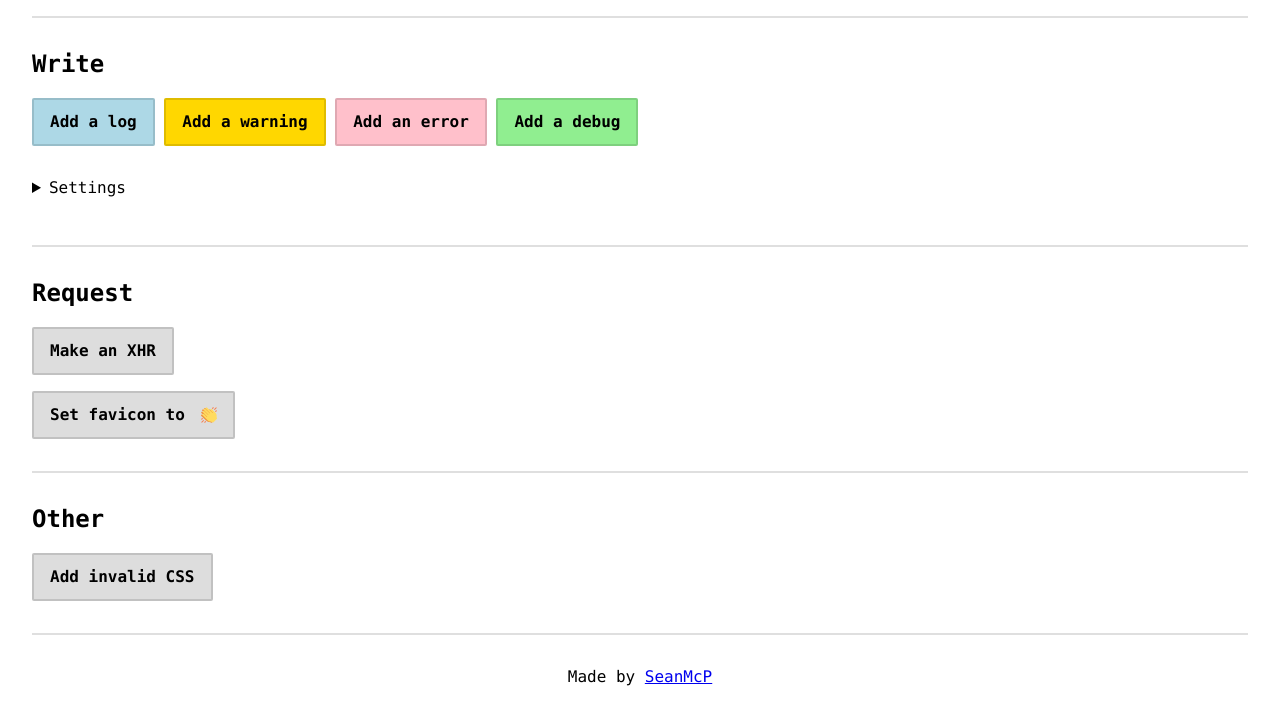
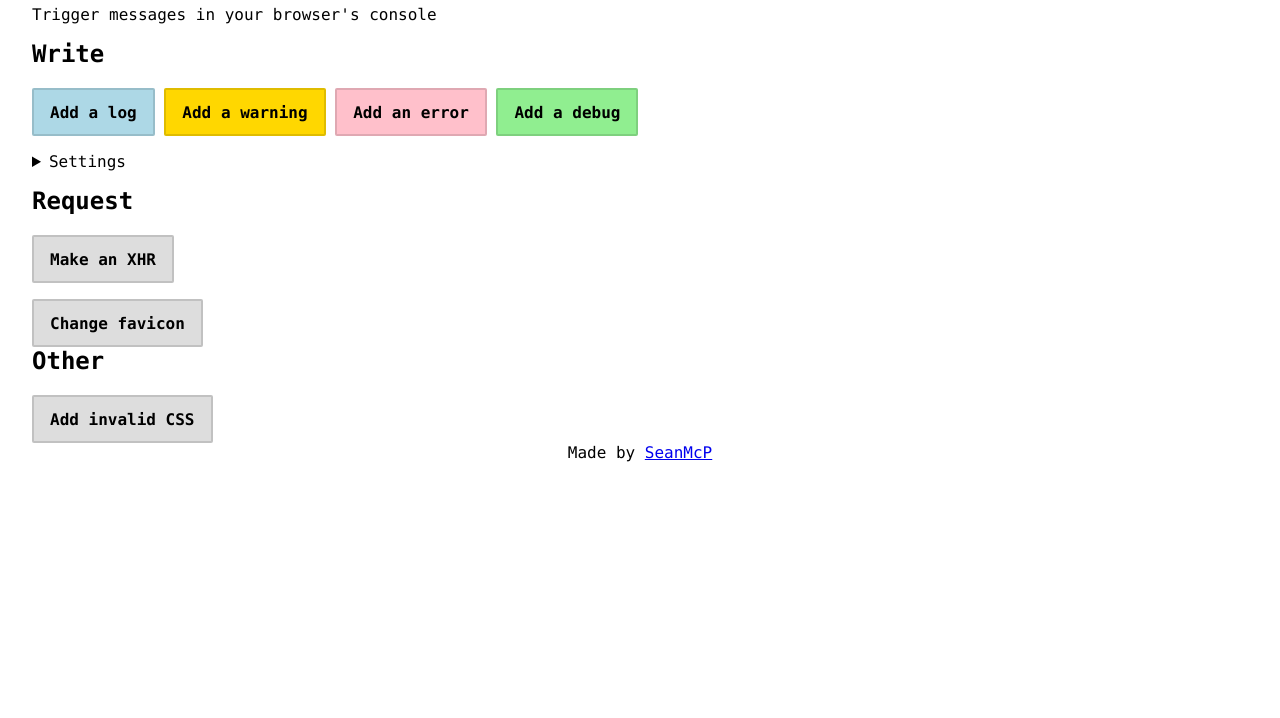
Before and after one commit to SeanMcP/console-mixer, a plain HTML site: page index.html in a window 1280 px wide. Shown: the part 86-804 px from the top of the page. Drawn offline with Linux system fonts and the light colour scheme.

Commit message:
Remove preview image

```diff
--- a/index.html
+++ b/index.html
@@ -9,18 +9,19 @@
 
 <body>
     <div class="container">
-        <header>
+        <header class="content">
             <h1>Console Mixer</h1>
+            <p>Trigger messages in your browser's console</p>
         </header>
-        <hr>
         <main id="main">
+            <section class="content">
                 <h2>Write</h2>
-            <div id="button-container">
+                <section class="sub">
                     <button id="log">Add a log</button>
                     <button id="warn">Add a warning</button>
                     <button id="error">Add an error</button>
                     <button id="debug">Add a debug</button>
-            </div>
+                </section>
                 <details>
                     <summary>Settings</summary>
                     <div class="details-body">
@@ -32,22 +33,25 @@
                                 timestamp</span></label>
                     </div>
                 </details>
-
-                <hr>
+            </section>
+            <section class="content">
                 <h2>Request</h2>
-                <div id="xhr-container">
+                <section class="sub" id="xhr-container">
                     <button id="xhr">Make an XHR</button>
                     <img id="image" alt="a very good boi" />
-                </div>
-                <div class="favicon-container">
-                    <button id="favicon">Set favicon to <img id="favicon-preview" src="./favicon-clap.png" /></button>
-                </div>
-                <hr>
+                </section>
+                <section class="sub">
+                    <button id="favicon">Change favicon</button>
+                </section>
+            </section>
+            <section class="content">
                 <h2>Other</h2>
+                <section class="sub">
                     <button id="invalid-css">Add invalid CSS</button>
                     <style></style>
+                </section>
+            </section>
         </main>
-            <hr>
         <footer>
             Made by <a href="https://seanmcp.com">SeanMcP</a>
         </footer>
--- a/main.js
+++ b/main.js
@@ -24,20 +24,16 @@ document.getElementById('xhr').addEventListener('click', async () => {
     }
 })
 
+const faviconLink = document.querySelector('link[rel="shortcut icon"]')
 const faviconReverseMap = {
     'favicon-slider.png': 'favicon-clap.png',
     'favicon-clap.png': 'favicon-slider.png',
 }
 
-const faviconLink = document.querySelector('link[rel="shortcut icon"]')
-const faviconPreview = document.getElementById('favicon-preview')
-
 document.getElementById('favicon').addEventListener('click', () => {
     const { href: oldHref } = faviconLink
     const oldFavicon = oldHref.slice(oldHref.lastIndexOf('/') + 1)
-    const newFavicon = faviconReverseMap[oldFavicon]
-    faviconLink.href = newFavicon
-    faviconPreview.src = oldFavicon
+    faviconLink.href = faviconReverseMap[oldFavicon]
 })
 
 const styleTag = document.querySelector('style')
```
Lines whose indentation alone changed are shown as unchanged.
